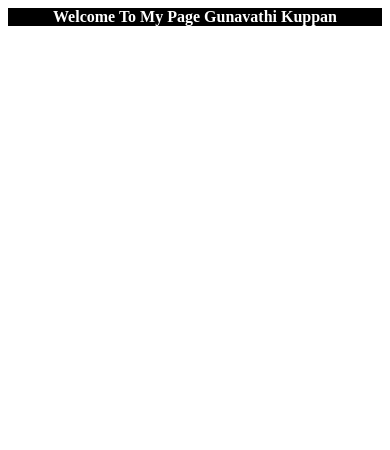
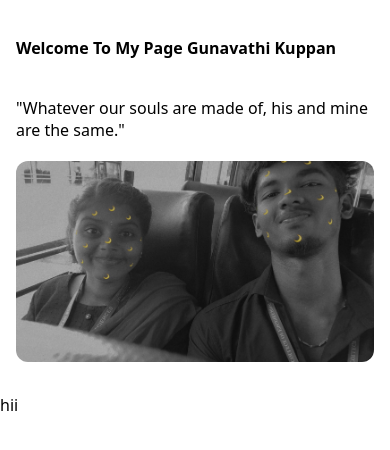
Before and after one commit to vijayakumarvijayakumar0732-max/web-project, a Next.js app: page / in a window 390 px wide. Shown: the top 450 px of the page. Built offline with nearby package versions, Linux system fonts and the light colour scheme.

Commit message:
Fix mobile layout and update header

```diff
--- a/src/app/component/header.js
+++ b/src/app/component/header.js
@@ -4,10 +4,13 @@ export default function Header() {
       <div className="title__container">
         <h4>Welcome To My Page Gunavathi Kuppan</h4>
       </div>
-            <div className="hearts">
-                <span className="heart">♥</span>
-                <span className="heart">♥</span>
-                <span className="heart">♥</span>
+
+      <div className="note">
+        <p>"Whatever our souls are made of, his and mine are the same."</p>
+      </div>
+
+      <div className="background__container">
+        <img src="/mine.png" alt="Background image" />
       </div>
     </header>
   );
--- /dev/null
+++ b/src/app/component/slide.js
@@ -0,0 +1,7 @@
+export default function slide(){
+    return (
+        <div className="slide">
+            <p>hii</p>
+        </div>
+    );
+}
--- a/src/app/globals.css
+++ b/src/app/globals.css
@@ -1,68 +1,76 @@
+:root {
+  color-scheme: light;
+  font-family: system-ui, -apple-system, BlinkMacSystemFont, "Segoe UI", sans-serif;
+  box-sizing: border-box;
+}
+
+*, *::before, *::after {
+  box-sizing: inherit;
+}
+
+html,
+body {
+  margin: 0;
+  padding: 0;
+  min-height: 100%;
+  width: 100%;
+}
+
+body {
+  display: flex;
+  flex-direction: column;
+  min-height: 100vh;
+  align-items: stretch;
+  justify-content: flex-start;
+}
+
+img {
+  max-width: 100%;
+  height: auto;
+  display: block;
+}
+
+.title {
+  width: 100%;
+  max-width: 1280px;
+  margin: 0 auto;
+  padding: 24px;
+  text-align: left;
+}
 
 .title__container {
   display: flex;
-  justify-content: center;
-  align-items: center;
-  width: 100%;
+  flex-direction: column;
+  align-items: flex-start;
+  gap: 12px;
 }
 
-.title__container h4 {
-  text-align: center;
-  width: 100%;
-  margin: 0;
+.note {
+  margin-top: 16px;
 }
 
-.hearts {
-  position: absolute;
-  top: 0;
-  left: 50%;
+.background__container {
   width: 100%;
-  pointer-events: none;
-  transform: translateX(-50%);
-  overflow: hidden;
-  height: 0;
+  max-width: 420px;
+  margin-top: 20px;
 }
 
-.heart {
-  position: absolute;
-  font-size: 18px;
-  color: #ff9999;
-  opacity: 0.95;
-  animation: floatUp 3s ease-in infinite;
+.background__container img {
+  width: 100%;
+  height: auto;
+  border-radius: 12px;
 }
 
-.title {
-  position: relative;
-  background-color: #000;
-  color: #fff;
-}
+@media (max-width: 768px) {
+  .title {
+    padding: 16px;
+  }
 
-.heart:nth-child(1) {
-  left: 25%;
-  animation-delay: 0s;
-}
+  .title__container {
+    align-items: flex-start;
+  }
 
-.heart:nth-child(2) {
-  left: 50%;
-  animation-delay: 0.6s;
-}
-
-.heart:nth-child(3) {
-  left: 75%;
-  animation-delay: 1.1s;
-}
-
-@keyframes floatUp {
-  0% {
-    transform: translateY(0) scale(1);
-    opacity: 0.9;
-  }
-  50% {
-    opacity: 1;
-    transform: translateY(-20px) scale(1.1);
-  }
-  100% {
-    transform: translateY(-80px) scale(0.9);
-    opacity: 0;
+  .note {
+    text-align: left;
   }
 }
--- a/src/app/layout.js
+++ b/src/app/layout.js
@@ -1,6 +1,5 @@
 import { Geist, Geist_Mono } from "next/font/google";
 import "./globals.css";
-import Header from "./component/header";
 
 const geistSans = Geist({
   variable: "--font-geist-sans",
@@ -15,12 +14,11 @@ const geistMono = Geist_Mono({
 export const metadata = {
   title: "Create Next App",
   description: "Generated by create next app",
-};
+}
 
 export default function RootLayout({ children }) {
   return (
     <html lang="en" className={`${geistSans.variable} ${geistMono.variable}`}>
-      <Header />
       <body>{children}</body>
     </html>
   );
--- a/src/app/page.js
+++ b/src/app/page.js
@@ -1,10 +1,11 @@
-import header from './component/header';
+import Header from "./component/header";
+import Slide from "./component/slide";
 
 export default function Page() {
-    return (
-        <div>
-
-
-        </div>
-    );
+  return (
+    <>
+      <Header />
+      <Slide />
+    </>
+  );
 }
```
Also changed, not shown: public/mine.png (added). Lines whose indentation alone changed are shown as unchanged.
